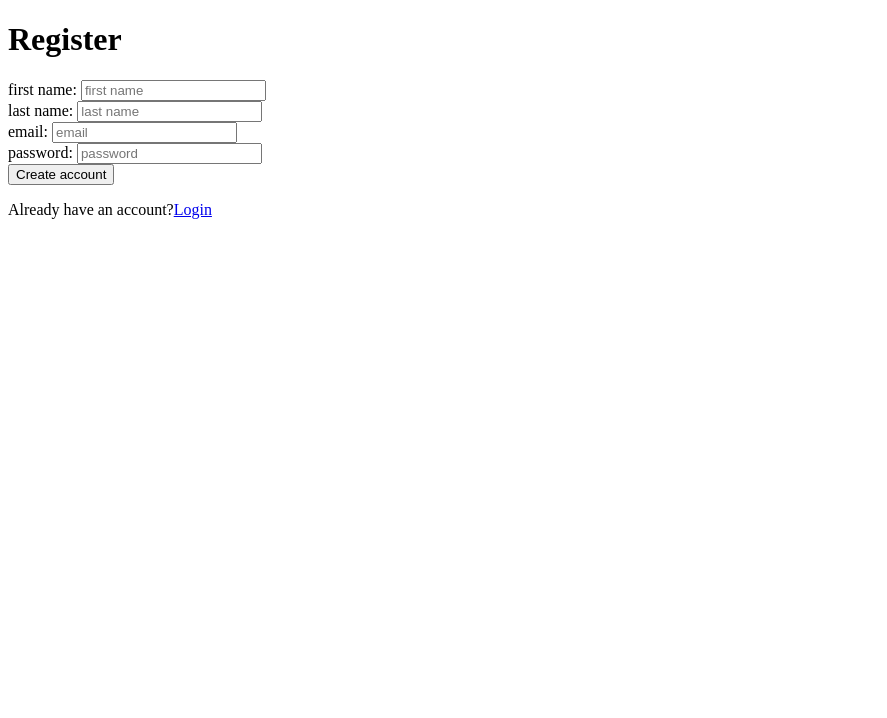
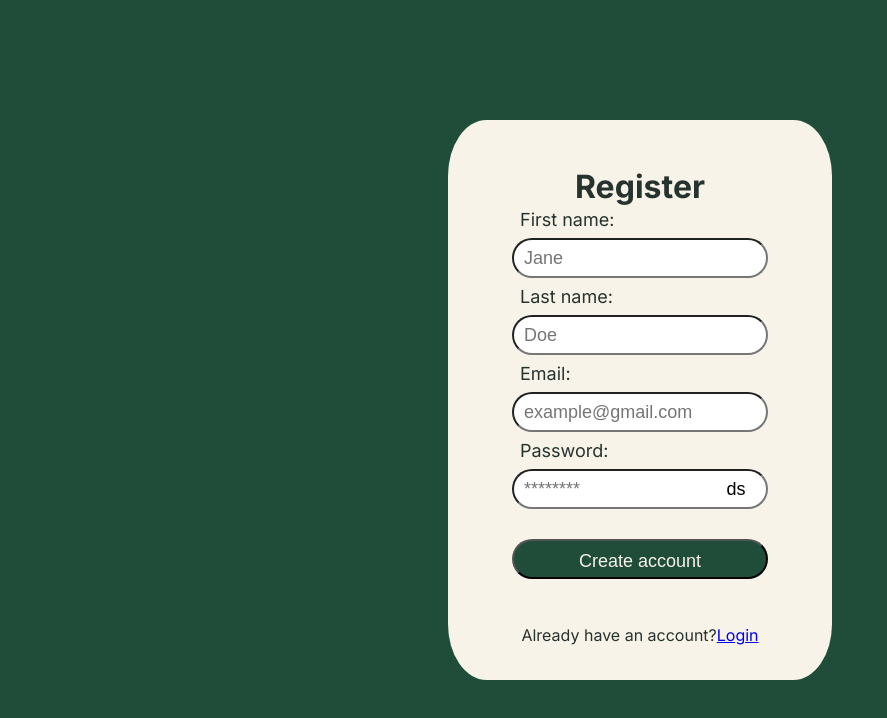
Before and after one commit to ana-512-git/LogiApp, a React (Vite) app in the folder frontend/: page /register in a window 1280 px wide. Shown: the top 718 px of the page, without its empty margins (0-887 px from the left). Built offline with nearby package versions, Linux system fonts and the light colour scheme.

Commit message:
login and register styling and skeleton for the toggle show password button

```diff
--- /dev/null
+++ b/frontend/src/App.css
@@ -0,0 +1,20 @@
+@import url('https://fonts.googleapis.com/css2?family=Inter:wght@400;500;600;700&display=swap');
+
+html, body {
+  margin: 0;
+  padding: 0;
+  width: 100%;
+  height: 100%;
+  font-family: 'Inter', sans-serif;
+  color: #26332E;
+}
+
+.screen {
+    min-height: 100vh;
+    width: 100%;
+    display: flex;
+    flex-direction: column;
+    align-items: center;
+    justify-content: center;
+    background-color: #1F4D3A;
+}
--- a/frontend/src/App.jsx
+++ b/frontend/src/App.jsx
@@ -2,16 +2,17 @@ import { Routes, Route } from 'react-router-dom';
 import Login from './pages/Login';
 import Register from './pages/Register';
 import Dashboard from './pages/Dashboard';
+import './App.css';
 
 export default function App() {
     return (
-        <>
+        <div className='screen'>
             <Routes>
                 <Route path="/" element={<Login />} />
                 <Route path="/login" element={<Login />} />
                 <Route path="/register" element={<Register />} />
                 <Route path="/dashboard" element={<Dashboard />} />
             </Routes>
-        </>
+        </div>
     )
 }
--- /dev/null
+++ b/frontend/src/pages/Form.css
@@ -0,0 +1,137 @@
+*, *::before, *::after {
+    box-sizing: border-box;
+}
+
+.form {
+    height: 70vh;
+    width: 30vw;
+    border-radius: 10%;
+    background-color: #F7F3E8;
+    padding: 2%;
+    display: flex;
+    flex-direction: column;
+    align-items: center;
+    justify-content: space-around;
+}
+
+.form-title {
+    width: 80%;
+    height: 20%;
+    display: flex;
+    flex-direction: column;
+    align-items: center;
+    justify-content: center;
+    font-size: 2vh;
+
+    /* border: 2px solid #000000 */
+}
+
+.form-fields {
+    width: 80%;
+    height: 80%;
+    display: flex;
+    align-items: center;
+    justify-content: center;
+
+    /* border: 2px solid #000000; */
+}
+
+.form-inputs {
+    height: 100%;
+    width: 100%;
+
+    display: flex;
+    flex-direction: column;
+    align-items: center;
+    justify-content: center;
+
+    .input-field {
+        display: flex;
+        flex-direction: column;
+        justify-content: center;
+
+        label {
+            font-size: large;
+            margin: 8px;
+        }
+
+        input, button{
+            height: 5vh;
+            width: 20vw;
+            padding: 10px;
+            font-size: large;
+            border-radius: 20px;
+        }
+
+        button {
+            margin: 30px;
+            background-color: #1F4D3A;
+            color: #F7F3E8;
+        }
+
+        .password-field {
+            display: flex;
+            flex-direction: column;
+            justify-content: center;
+
+            .password-input {
+                display: flex;
+                align-items: center;
+                position: relative;
+
+                input {
+                    width: 20vw;
+                    padding-right: 40px;
+                }
+
+                .toggle {
+                    height: 40px;
+                    width: 40px;
+                    padding-top: -2px;
+                    margin: 0;
+                    background: transparent;
+                    border: none;
+                    cursor: pointer;
+                    position: absolute;
+                    right: 12px;
+
+                    color: black;
+
+                    img {
+                        height: 25px;
+                        width: 30px;
+                    }
+                }
+            }
+        }
+    }
+}
+
+.submit-button {
+    height: 3vh;
+    width: 15vw;
+    padding: 10px;
+    font-size: large;
+    border-radius: 20px;
+}
+
+form {
+    width: 100%;
+    height: 100%;
+}
+
+.form-final {
+    width: 80%;
+    height: 5%;
+    font-size: large;
+    display: flex;
+    flex-direction: column;
+    align-items: center;
+    justify-content: center;
+
+    /* border: 2px solid #000000; */
+}
+
+.error {
+    color: red;
+}
--- a/frontend/src/pages/Login.jsx
+++ b/frontend/src/pages/Login.jsx
@@ -1,10 +1,15 @@
 import { useState } from 'react';
 import { Link, useNavigate } from 'react-router-dom';
+import './Form.css';
+import open_eye from '../../media/open_eye.png';
+import closed_eye from '../../media/closed_eye.png';
 
 export default function Login() {
     const [email, setEmail] = useState('');
     const [password, setPassword] = useState('');
     const [status, setStatus] = useState('');
+    const [showPass, setShowPass] = useState(false);
+    const [toggleImg, setToggleImg] = useState(closed_eye);
 
     const navigate = useNavigate();
 
@@ -37,33 +42,60 @@ export default function Login() {
         }
     };
 
+    const toggleShowPass = () => {
+        setShowPass(!showPass);
+        if (showPass)
+            setToggleImg(closed_eye);
+        else
+            setToggleImg(open_eye);
+    }
+
     return(
         <>
-            <h1>Login</h1>
+        <div className='form'>
+            <div className='form-title'>
+                <h1>Log in</h1>
+            </div>
+            <div className='form-fields'>
                 <form onSubmit={handleLogin}>
-                <div>
-                    <label>email: </label>
+                    <div className='form-inputs'>
+                        <div className='input-field'>
+                            <label>Email: </label>
                             <input
                             type="text"
                             value={email}
                             onChange={(e) => setEmail(e.target.value)}
-                    placeholder="email"
+                            placeholder="example@gmail.com"
                             />
                         </div>
-                <div>
-                    <label>password: </label>
+                        <div className='input-field'>
+                            <div className='password-field'>
+                                <label>Password: </label>
+                                <div className='password-input'>
                                     <input
-                    type="text"
+                                    type={showPass ? "text" : "password"}
                                     value={password}
                                     onChange={(e) => setPassword(e.target.value)}
-                    placeholder="password"
+                                    placeholder="********"
                                     />
+                                    <button type="button" className='toggle' onClick={toggleShowPass}>
+                                        {/* <img src={toggleImg}></img> */}
+                                        {showPass ? 's' : 'ds'}
+                                    </button>
                                 </div>
+                            </div>
+                        </div>
+                        <div className='input-field'>
                             <button type="submit">Login</button>
+                        </div>
+                        <p>No account? <Link to='/register'>Register here</Link></p>
+                    </div>
                 </form>
-            <br></br>
-            No account? <Link to='/register'>Register here</Link>
-            <p>{status}</p>
+            </div>
+            <div className='form-final'>
+                <p className='error'>{status}</p>
+            </div>
+        </div>
         </>
     )
 }
--- a/frontend/src/pages/Register.jsx
+++ b/frontend/src/pages/Register.jsx
@@ -1,5 +1,8 @@
 import { Link, useNavigate } from 'react-router-dom';
 import { useState } from 'react';
+import './Form.css';
+import open_eye from '../../media/open_eye.png';
+import closed_eye from '../../media/closed_eye.png';
 
 export default function Register() {
     const [email, setEmail] = useState('');
@@ -7,6 +10,8 @@ export default function Register() {
     const [firstName, setFirstName] = useState('');
     const [lastName, setLastName] = useState('');
     const [status, setStatus] = useState('');
+    const [showPass, setShowPass] = useState(false);
+    const [toggleImg, setToggleImg] = useState(closed_eye);
     const navigate = useNavigate();
 
     const handleSubmit = async (e) => {
@@ -39,50 +44,78 @@ export default function Register() {
         }
     }
 
+    const toggleShowPass = () => {
+            setShowPass(!showPass);
+            if (showPass)
+                setToggleImg(closed_eye);
+            else
+                setToggleImg(open_eye);
+    }
+
     return(
         <>
+        <div className='form'>
+            <div className='form-title'>
                 <h1>Register</h1>
+            </div>
+            <div className='form-fields'>
                 <form onSubmit={handleSubmit}>
-                <div>
-                    <label>first name: </label>
+                    <div className='form-inputs'>
+                        <div className='input-field'>
+                            <label>First name: </label>
                             <input
                             type="text"
                             value={firstName}
                             onChange={(e) => setFirstName(e.target.value)}
-                    placeholder="first name"
+                            placeholder="Jane"
                             />
                         </div>
-                <div>
-                    <label>last name: </label>
+                        <div className='input-field'>
+                            <label>Last name: </label>
                             <input
                             type="text"
                             value={lastName}
                             onChange={(e) => setLastName(e.target.value)}
-                    placeholder="last name"
+                            placeholder="Doe"
                             />
                         </div>
-                <div>
-                    <label>email: </label>
+                        <div className='input-field'>
+                            <label>Email: </label>
                             <input
                             type="text"
                             value={email}
                             onChange={(e) => setEmail(e.target.value)}
-                    placeholder="email"
+                            placeholder="example@gmail.com"
                             />
                         </div>
-                <div>
-                    <label>password: </label>
+                        <div className='input-field'>
+                            <div className='password-field'>
+                                <label>Password: </label>
+                                <div className='password-input'>
                                     <input
-                    type="text"
+                                    type={showPass ? "text" : "password"}
                                     value={password}
                                     onChange={(e) => setPassword(e.target.value)}
-                    placeholder="password"
+                                    placeholder="********"
                                     />
+                                    <button type="button" className='toggle' onClick={toggleShowPass}>
+                                        {/* <img src={toggleImg}></img> */}
+                                        {showPass ? 's' : 'ds'}
+                                    </button>
                                 </div>
+                            </div>
+                        </div>
+                        <div className='input-field'>
                             <button type='submit'>Create account</button>
+                        </div>
+                        <p>Already have an account?<Link to='/login'>Login</Link></p>
+                    </div>
                 </form>
-            <p>{status}</p>
-            <p>Already have an account?<Link to='/login'>Login</Link></p>
+            </div>
+            <div className='form-final'>
+                <p className='error'>{status}</p>
+            </div>
+        </div>
         </>
     )
 }
```
Lines whose indentation alone changed are shown as unchanged.
